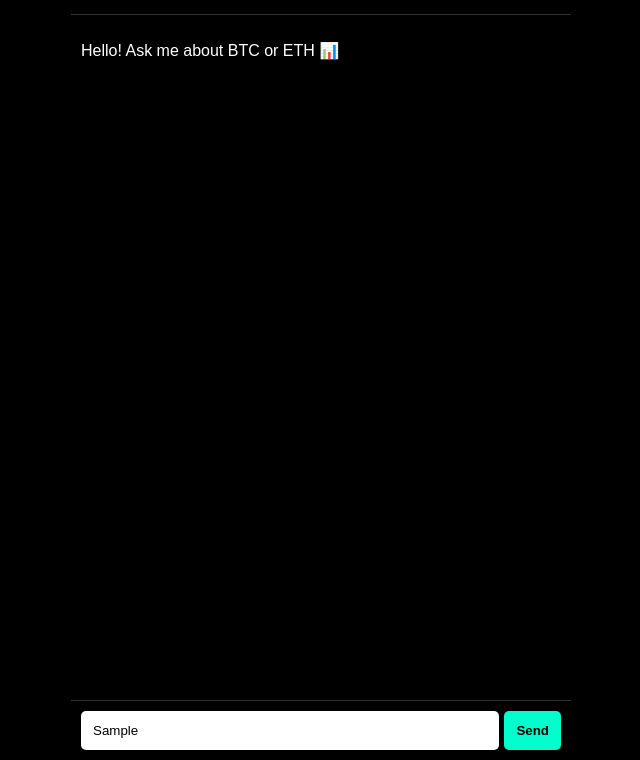
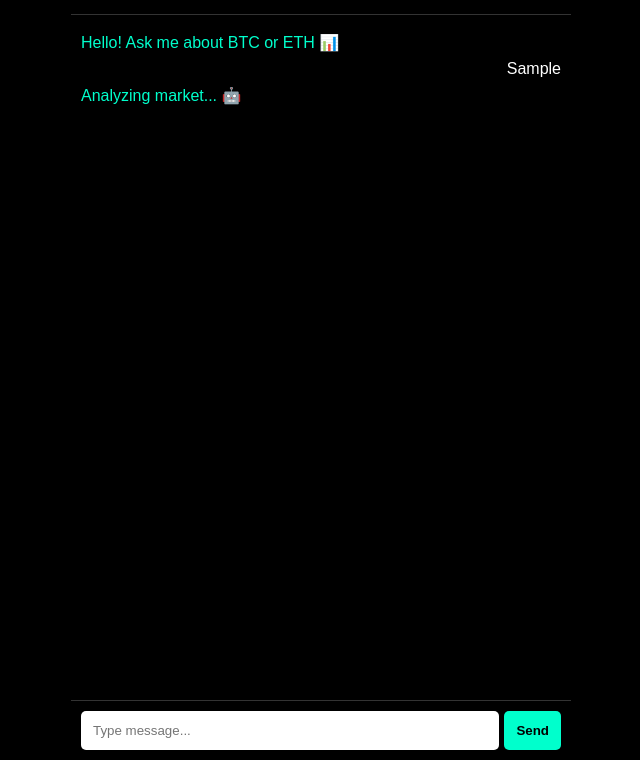
Before and after one commit to dipikaadhiya123-sudo/Sentinel-ai-bot, a plain HTML site: page index.html in a window 1280 px wide. Both pictures are taken after typing "Sample" into the empty fields and a click on the button "Send". Shown: the part 40-800 px from the top of the page, without its empty margins (319-959 px from the left). Drawn offline with Linux system fonts and the light colour scheme.

Commit message:
Update index.html

```diff
--- a/index.html
+++ b/index.html
@@ -60,6 +60,26 @@ body {
 
 }
 
+.message {
+
+  margin: 8px 0;
+
+}
+
+.user {
+
+  text-align: right;
+
+}
+
+.bot {
+
+  text-align: left;
+
+  color: #00ffcc;
+
+}
+
 .input-box {
 
   display: flex;
@@ -114,28 +134,92 @@ button {
 
 <div class="chat-container">
 
-  <div class="header">
+  <div class="header">🚀 Sentinel AI Bot</div>
 
-    🚀 Sentinel AI Bot
+  <div class="chat-box" id="chatBox">
 
-  </div>
-
-  <div class="chat-box">
-
-    <p>Hello! Ask me about BTC or ETH 📊</p>
+    <div class="message bot">Hello! Ask me about BTC or ETH 📊</div>
 
   </div>
 
   <div class="input-box">
 
-    <input type="text" placeholder="Type message...">
+    <input type="text" id="userInput" placeholder="Type message...">
 
-    <button>Send</button>
+    <button onclick="sendMessage()">Send</button>
 
   </div>
 
 </div>
 
+<script>
+
+function sendMessage() {
+
+  let input = document.getElementById("userInput");
+
+  let msg = input.value.trim();
+
+  if (msg === "") return;
+
+  let chat = document.getElementById("chatBox");
+
+  // User message
+
+  let user = document.createElement("div");
+
+  user.className = "message user";
+
+  user.innerText = msg;
+
+  chat.appendChild(user);
+
+  // Bot reply
+
+  let bot = document.createElement("div");
+
+  bot.className = "message bot";
+
+  if (msg.toLowerCase().includes("btc")) {
+
+    bot.innerText = "BTC is bullish 📈";
+
+  } else if (msg.toLowerCase().includes("eth")) {
+
+    bot.innerText = "ETH looks sideways ⚖️";
+
+  } else {
+
+    bot.innerText = "Analyzing market... 🤖";
+
+  }
+
+  setTimeout(() => {
+
+    chat.appendChild(bot);
+
+    chat.scrollTop = chat.scrollHeight;
+
+  }, 500);
+
+  input.value = "";
+
+}
+
+// Enter key support
+
+document.getElementById("userInput").addEventListener("keypress", function(e) {
+
+  if (e.key === "Enter") {
+
+    sendMessage();
+
+  }
+
+});
+
+</script>
+
 </body>
 
 </html>
```
